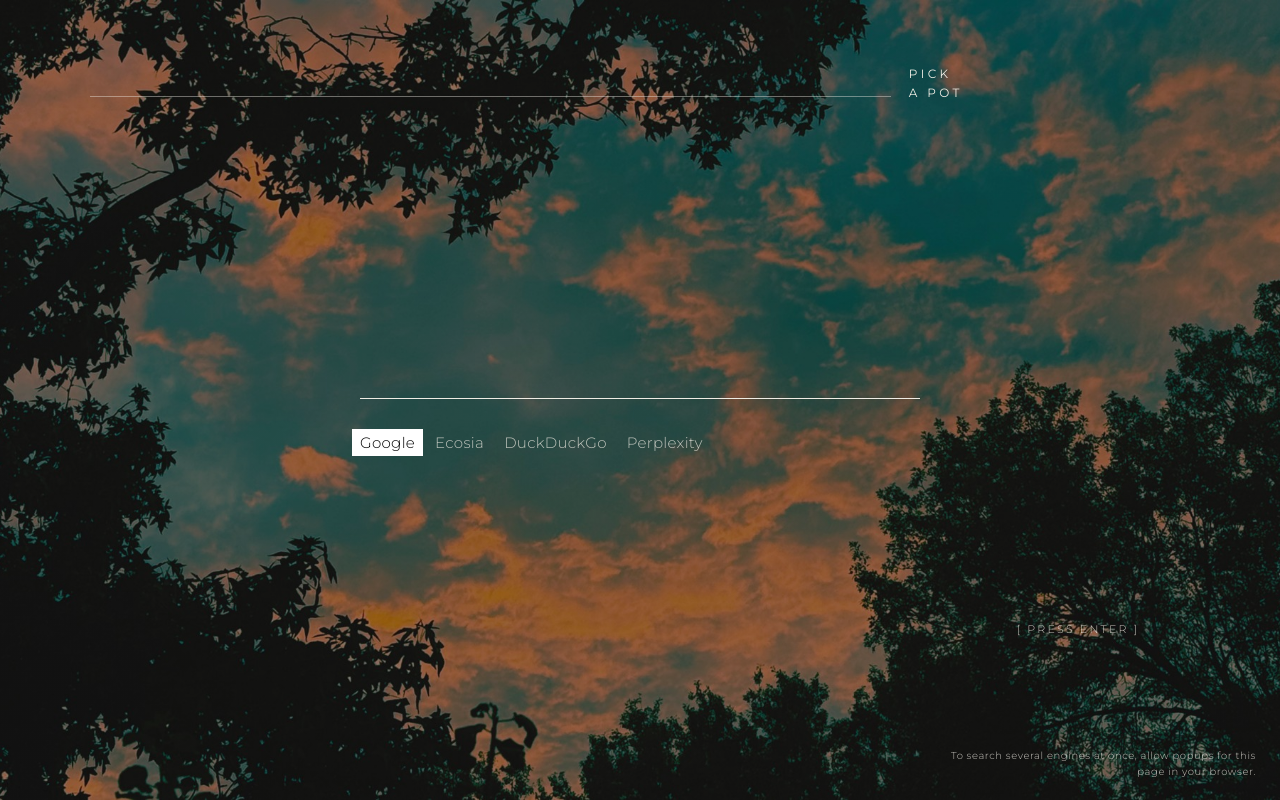
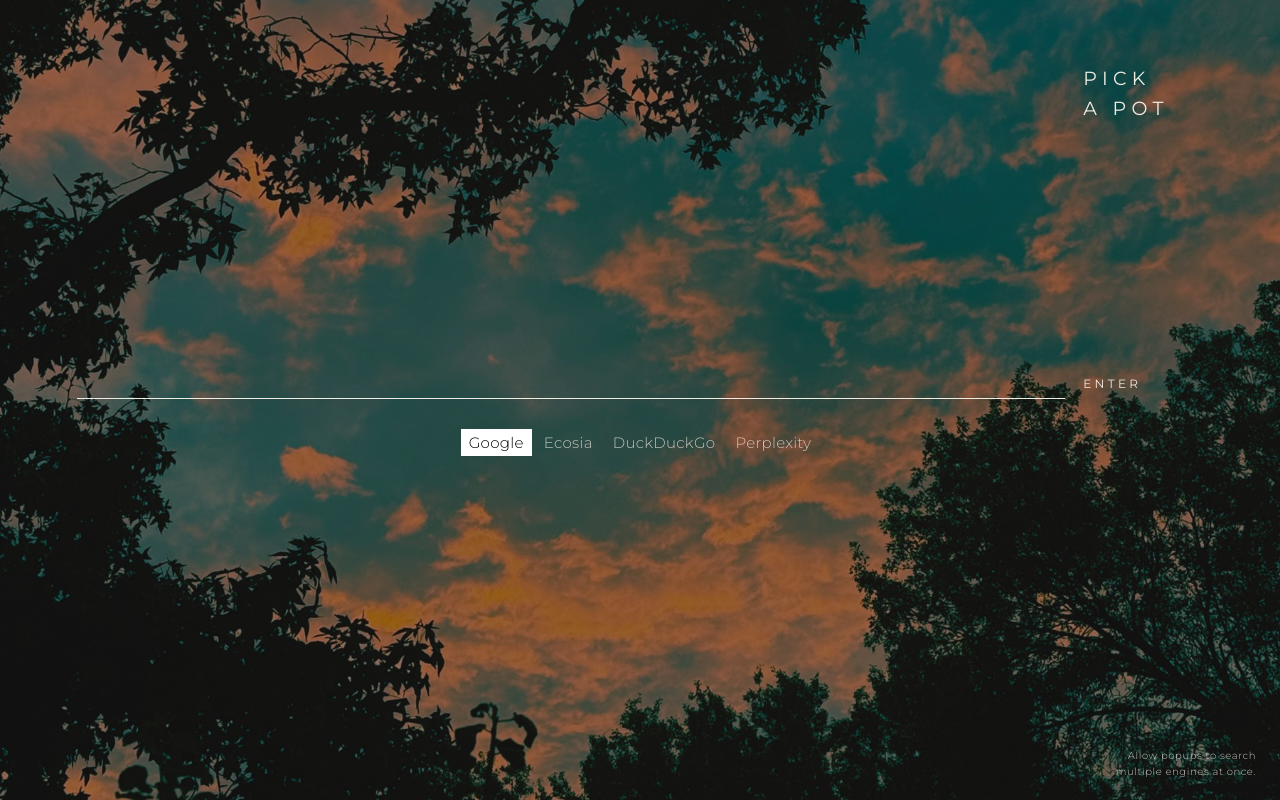
Before and after one commit to tinkerpark/pickapot, a plain HTML site: page index.html in a window 1280 px wide. Drawn offline with Linux system fonts and the light colour scheme.

Commit message:
Full-width search line with clickable ENTER, larger title, tighter footer
Co-Authored-By: Claude Sonnet 5.5 <noreply@anthropic.com>

```diff
--- a/index.html
+++ b/index.html
@@ -31,38 +31,50 @@
     overflow: hidden;
   }
   main {
-    width: min(560px, calc(100vw - 48px));
-    text-align: left;
+    width: calc(100vw - 12vw);
   }
   .brand {
     position: absolute;
     top: 8vh;
-    left: 7vw;
-    right: 7vw;
-    display: flex;
-    align-items: flex-end;
-    gap: 18px;
+    right: 6vw;
+    width: 7.5rem;
+    margin: 0;
     pointer-events: none;
-  }
-  .brand::before {
-    content: "";
-    flex: 1;
-    height: 1px;
-    background: var(--line);
-    margin-bottom: 5px;
-    opacity: .6;
   }
   .brand h1 {
     margin: 0;
-    width: 22vw;
-    min-width: 96px;
-    font-size: 12px;
+    font-size: 19px;
     font-weight: 400;
     letter-spacing: 0.28em;
     text-transform: uppercase;
     line-height: 1.6;
     color: var(--ink);
   }
+  .row {
+    display: flex;
+    align-items: flex-end;
+    gap: 18px;
+  }
+  .row input { flex: 1; min-width: 0; }
+  #go {
+    appearance: none;
+    border: 0;
+    background: transparent;
+    width: 7.5rem;
+    padding: 0;
+    margin-bottom: 8px;
+    text-align: left;
+    font: inherit;
+    font-size: 12px;
+    font-weight: 400;
+    letter-spacing: 0.28em;
+    text-transform: uppercase;
+    color: var(--ink);
+    cursor: pointer;
+    transition: opacity .2s;
+  }
+  #go:hover { opacity: .65; }
+  #go:focus-visible { outline: 1px solid var(--ink); outline-offset: 4px; }
   input {
     display: block;
     width: 100%;
@@ -86,7 +98,8 @@
     display: flex;
     flex-wrap: wrap;
     gap: 6px 4px;
-    margin: 30px -8px 0;
+    justify-content: center;
+    margin: 30px 0 0;
   }
   .engines button {
     appearance: none;
@@ -125,7 +138,7 @@
     position: absolute;
     right: 24px;
     bottom: 20px;
-    max-width: min(320px, calc(100vw - 48px));
+    max-width: 150px;
     text-align: right;
     font-size: 10px;
     letter-spacing: 0.06em;
@@ -137,11 +150,14 @@
 <body>
 <header class="brand"><h1>pick<br>a pot</h1></header>
 <main>
-  <input id="q" type="text" autofocus autocomplete="off" spellcheck="false" aria-label="Search" placeholder="search">
+  <div class="row">
+    <input id="q" type="text" autofocus autocomplete="off" spellcheck="false" aria-label="Search" placeholder="search">
+    <button id="go" type="button">Enter</button>
+  </div>
   <div class="engines" id="engines" role="group" aria-label="Search engines"></div>
 </main>
-<div class="hint" id="hint">[ press enter ]</div>
-<footer>To search several engines at once, allow popups for this page in your browser.</footer>
+<div class="hint" id="hint"></div>
+<footer>Allow popups to search multiple engines at once.</footer>
 
 <script>
 const ENGINES = [
@@ -170,7 +186,7 @@ ENGINES.forEach(e => {
     selected.has(e.name) ? selected.delete(e.name) : selected.add(e.name);
     b.setAttribute("aria-pressed", selected.has(e.name));
     save();
-    hint.textContent = "[ press enter ]";
+    hint.textContent = "";
     q.focus();
   });
   box.appendChild(b);
@@ -195,10 +211,11 @@ function go() {
     });
     hint.append(" — allow popups to open all at once");
   } else {
-    hint.textContent = "[ press enter ]";
+    hint.textContent = "";
   }
 }
 
+document.getElementById("go").addEventListener("click", go);
 q.addEventListener("keydown", e => { if (e.key === "Enter") go(); });
 document.addEventListener("click", e => { if (!e.target.closest("button")) q.focus(); });
 </script>
```
